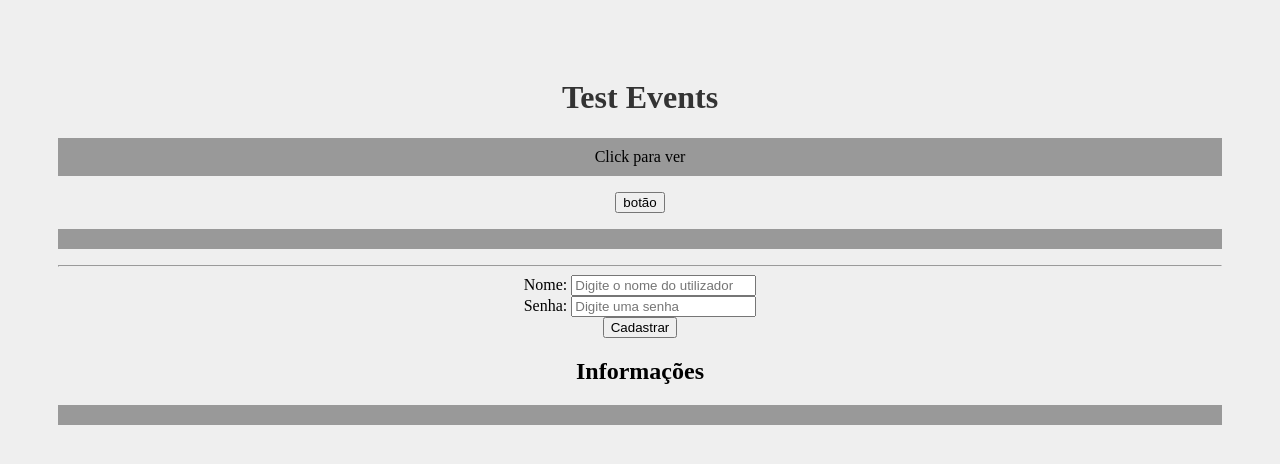
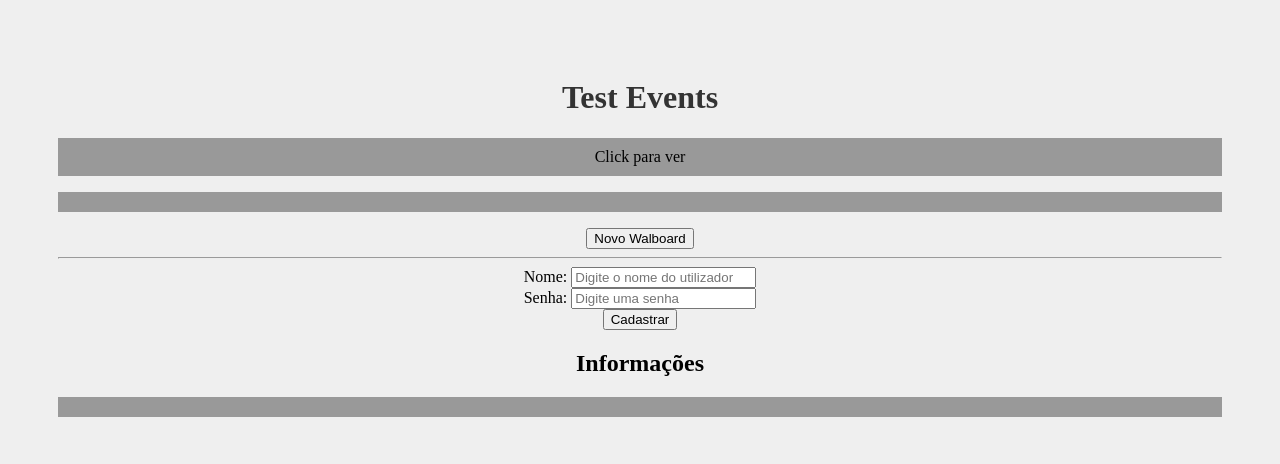
Before and after one commit to ariclenespedro/learning_react, a React (Create React App) app: page / in a window 1280 px wide. Shown: the top 464 px of the page. Built offline with nearby package versions, Linux system fonts and the light colour scheme.

Commit message:
Passando evendos por props

```diff
--- a/src/components/Evento.js
+++ b/src/components/Evento.js
@@ -1,14 +1,17 @@
-function click(texto) {
-    document.getElementById('texto').innerText = texto;
-
-}
+import Button from "./eventos/Button";
 
 function Evento() {
+
+    function click() {
+        document.getElementById('texto').innerText = "Tem uma nova informação no wallboard ";
+
+    }
     return (
         <div>
             <p>Click para ver</p>
-            <button onClick={() => click("Você clicou no botão")}>botão</button>
+            {/* <button onClick={() => click("Você clicou no botão")}>botão</button> */}
             <p id="texto"></p>
+            <Button event={click} value="Novo Walboard"/>
         </div>
     )
 }
--- /dev/null
+++ b/src/components/eventos/Button.js
@@ -0,0 +1,7 @@
+function Button(props) {
+    return <button onClick={props.event} type="button">{props.value}</button>
+
+
+}
+
+export default Button;
```
